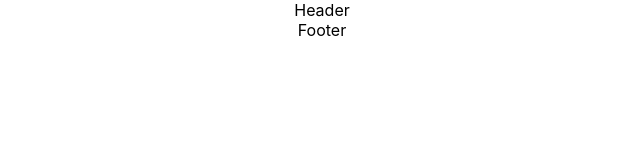
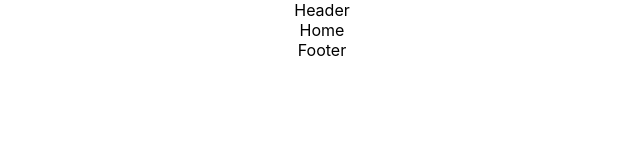
Before and after one commit to vaneebg/FRONTEND-TRIPULACIONES, a React (Create React App) app: page / in a window 1280 px wide. Before the commit this address had no page. Shown: the top 160 px of the page, without its empty margins (318-958 px from the left). Built offline with nearby package versions, Linux system fonts and the light colour scheme.

Commit message:
creados componentes home y main

```diff
--- a/src/App.jsx
+++ b/src/App.jsx
@@ -3,6 +3,8 @@ import './App.css';
 import Header from './components/Header/Header';
 import { BrowserRouter, Routes, Route } from "react-router-dom";
 import Footer from './components/Footer/Footer';
+import Home from './components/Home/Home';
+import Main from './components/Main/Main';
 
 
 function App() {
@@ -11,7 +13,8 @@ function App() {
       <BrowserRouter>
         <Header />
         <Routes>
-
+        <Route path="/" element={<Home/>}/>
+        <Route path="/main" element={<Main/>}/>
 
         </Routes>
         <Footer/>
--- /dev/null
+++ b/src/components/Home/Home.jsx
@@ -0,0 +1,8 @@
+
+const Home = () => {
+  return (
+    <div>Home</div>
+  )
+}
+
+export default Home
--- /dev/null
+++ b/src/components/Main/Main.jsx
@@ -0,0 +1,8 @@
+
+const Main = () => {
+  return (
+    <div>Main</div>
+  )
+}
+
+export default Main
```
